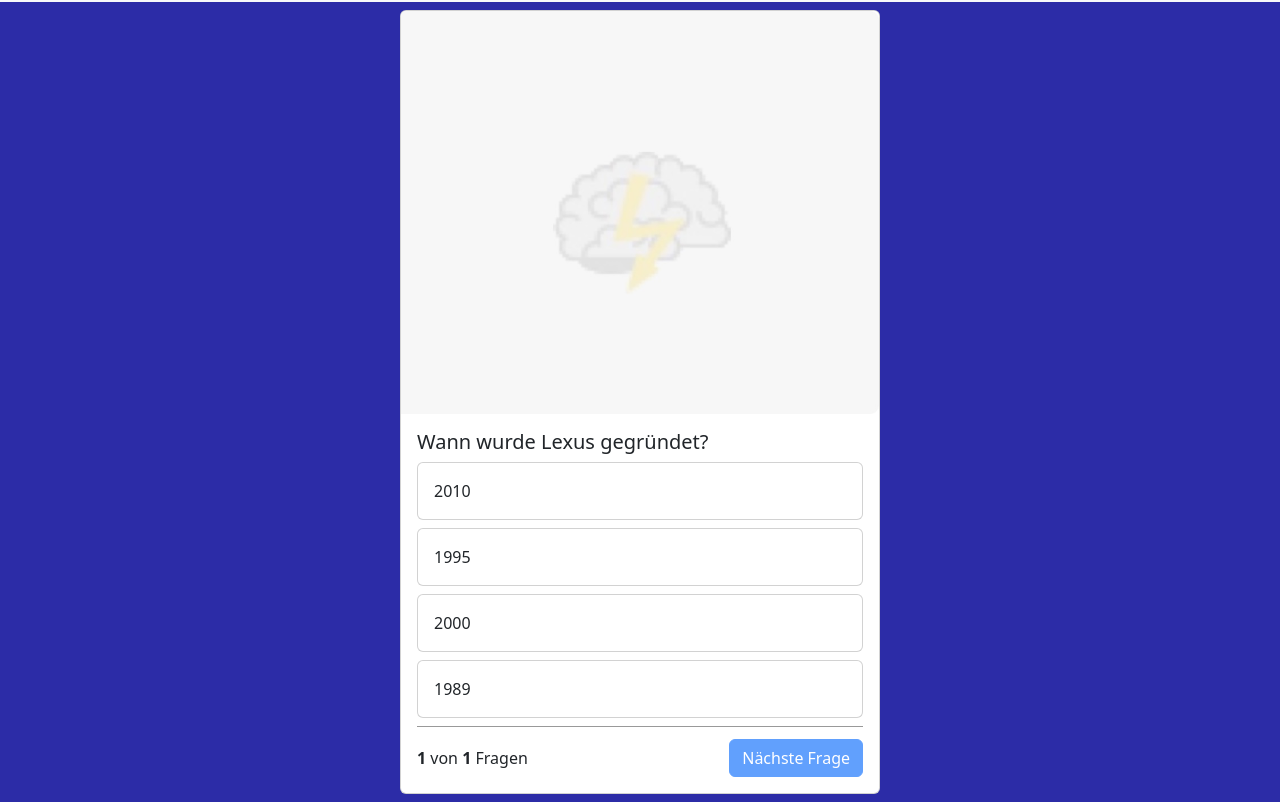
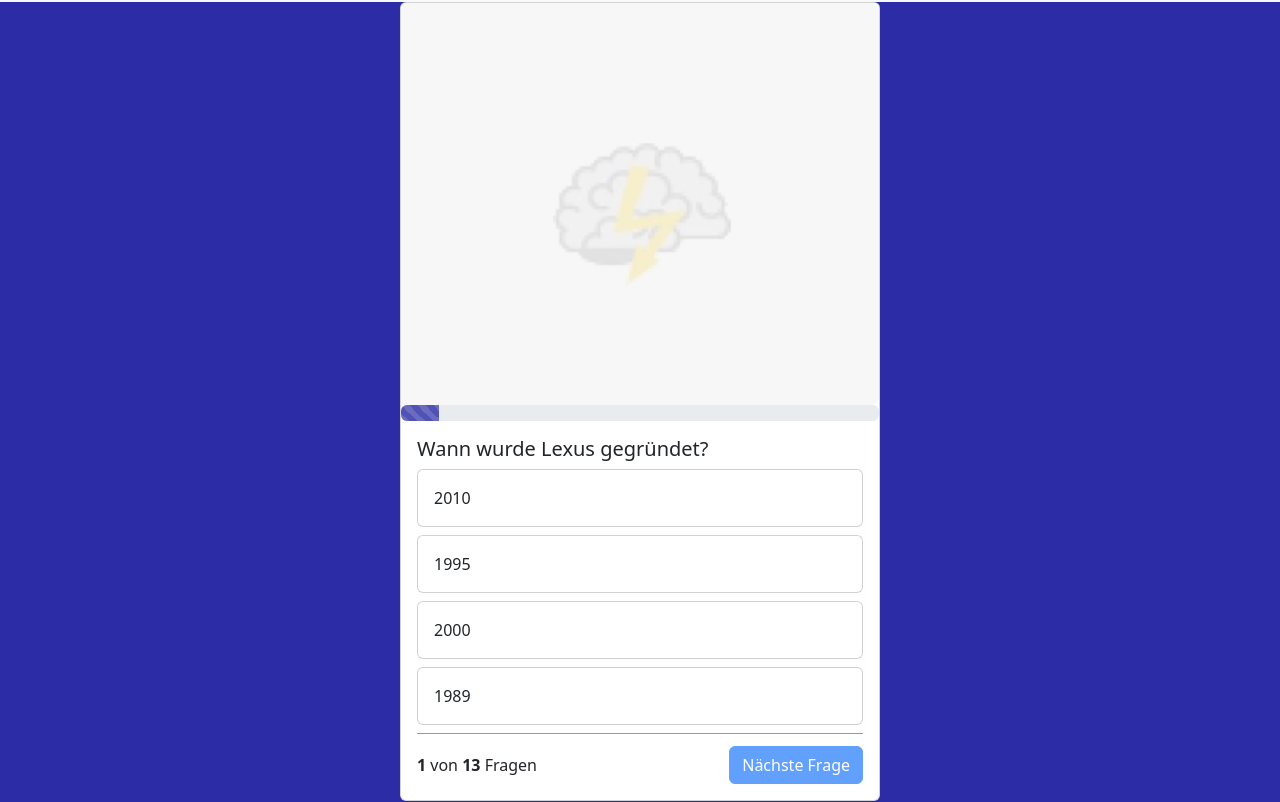
Before and after one commit to JohannRth/Testprojekt, a website: page index.html in a window 1280 px wide. Shown: the part 48-850 px from the top of the page. Drawn offline with nearby package versions, Linux system fonts and the light colour scheme.

Commit message:
added End final-headline

```diff
--- a/index.html
+++ b/index.html
@@ -31,15 +31,18 @@
     </nav>
     <div class="container">
         <div class="card quiz-card">
-            <img src="img/brainbg.jpg" id="header-image" class="card-img-top" alt="...">
+            <img src="./img/brainbg.jpg" id="header-image" class="card-img-top" alt="...">
+
+            <div class="progress" role="progressbar" aria-label="Animated striped example" aria-valuenow="75" aria-valuemin="0" aria-valuemax="100">
+                <div class="progress-bar progress-bar-striped progress-bar-animated" id="progress-bar" style="width: 75%"></div>
+              </div>
+
             <div class="card-body" id="end-screen" style="display: none;">
-                <div class="text-center">Quiz beendet!</div>
-                <div>
-                    <img src="./img/tropy.png" alt="Pokal">
-                </div>
+                <div class="text-center final-headline">Quiz beendet!</div>
                 <div class="text-center">
                     Du hast <b id="amount-of-right-questions">XXX</b> Fragen von <b id="amount-of-questions">XXX</b> Fragen richtig beantwortet!
                 </div>
+
             </div>
             <div class="card-body" id="question-body">
                 <h5 class="card-title" id="questiontext">Frage</h5>
--- a/script.js
+++ b/script.js
@@ -7,102 +7,102 @@
         "answer_4": "1989",
         "right_answer": 4
     },
-    // {
-    //     "question": "Was war das erste Modell von Lexus?",
-    //     "answer_1": "CT 200h",
-    //     "answer_2": "RX 300",
-    //     "answer_3": "LS 400",
-    //     "answer_4": "NX 200t",
-    //     "right_answer": 3
-    // },
-    // {
-    //     "question": "Welches Unternehmen ist der Mutterkonzern von Lexus?",
-    //     "answer_1": "Nissan",
-    //     "answer_2": "Toyota",
-    //     "answer_3": "Honda",
-    //     "answer_4": "Subaru",
-    //     "right_answer": 2
-    // },
-    // {
-    //     "question": "In welchem Land hat Lexus seinen Ursprung?",
-    //     "answer_1": "Deutschland",
-    //     "answer_2": "Japan",
-    //     "answer_3": "USA",
-    //     "answer_4": "Frankreich",
-    //     "right_answer": 2
-    // },
-    // {
-    //     "question": "Wie lautet der Slogan von Lexus",
-    //     "answer_1": "Zoom - Zoom",
-    //     "answer_2": "Innovation that Excites",
-    //     "answer_3": "The Ultimate Driving Machine",
-    //     "answer_4": "The Pursuit of Perfection",
-    //     "right_answer": 4
-    // },
-    // {
-    //     "question": "Welches Modell ist das meistverkaufte SUV von Lexus?",
-    //     "answer_1": "UX",
-    //     "answer_2": "LX",
-    //     "answer_3": "GX",
-    //     "answer_4": "RX",
-    //     "right_answer": 4
-    // },
-    // {
-    //     "question": "Was bedeutet der Name „Lexus“?",
-    //     "answer_1": "Luxus und Eleganz",
-    //     "answer_2": "Schneller als ein Blitz",
-    //     "answer_3": "Innovativ und robust",
-    //     "answer_4": "Treue und Zuverlässigkeit",
-    //     "right_answer": 1
-    // },
-    // {
-    //     "question": "Welches Modell von Lexus ist ein Hybridfahrzeug?",
-    //     "answer_1": "CT 200h",
-    //     "answer_2": "LC 500",
-    //     "answer_3": "IS F",
-    //     "answer_4": "Alle der oben genannten",
-    //     "right_answer": 1
-    // },
-    // {
-    //     "question": "Welcher Lexus wurde im Film „Minority Report“ von Tom Cruise gefahren?",
-    //     "answer_1": "Lexus Future LS",
-    //     "answer_2": "Lexus 3000",
-    //     "answer_3": "Lexus NX 3030",
-    //     "answer_4": "Lexus 2054",
-    //     "right_answer": 4
-    // },
-    // {
-    //     "question": "In welchem Jahr führte Lexus das erste Modell der F-Serie ein, das für hohe Leistung steht?",
-    //     "answer_1": "2010",
-    //     "answer_2": "2003",
-    //     "answer_3": "2007",
-    //     "answer_4": "2015",
-    //     "right_answer": 3
-    // },
-    // {
-    //     "question": "Welches dieser Modelle von Lexus hat einen V8-Motor?",
-    //     "answer_1": "IS 250",
-    //     "answer_2": "LC 500",
-    //     "answer_3": "UX 250h",
-    //     "answer_4": "RX 350",
-    //     "right_answer": 2
-    // },
-    // {
-    //     "question": "Was zeichnet die Mark Levinson-Option in einem Lexus-Fahrzeug aus?",
-    //     "answer_1": "Verbesserte Sicherheitsfunktionen",
-    //     "answer_2": "Hochwertiges Audiosystem",
-    //     "answer_3": "Leistungssteigerung",
-    //     "answer_4": "Erweiterte Navigationsfunktionen",
-    //     "right_answer": 2
-    // },
-    // {
-    //     "question": "Wie heißt das Luxus-SUV von Lexus, das auch als Geländewagen beliebt ist?",
-    //     "answer_1": "LX",
-    //     "answer_2": "NX",
-    //     "answer_3": "ES",
-    //     "answer_4": "IS",
-    //     "right_answer": 1
-    // },
+    {
+        "question": "Was war das erste Modell von Lexus?",
+        "answer_1": "CT 200h",
+        "answer_2": "RX 300",
+        "answer_3": "LS 400",
+        "answer_4": "NX 200t",
+        "right_answer": 3
+    },
+    {
+        "question": "Welches Unternehmen ist der Mutterkonzern von Lexus?",
+        "answer_1": "Nissan",
+        "answer_2": "Toyota",
+        "answer_3": "Honda",
+        "answer_4": "Subaru",
+        "right_answer": 2
+    },
+    {
+        "question": "In welchem Land hat Lexus seinen Ursprung?",
+        "answer_1": "Deutschland",
+        "answer_2": "Japan",
+        "answer_3": "USA",
+        "answer_4": "Frankreich",
+        "right_answer": 2
+    },
+    {
+        "question": "Wie lautet der Slogan von Lexus",
+        "answer_1": "Zoom - Zoom",
+        "answer_2": "Innovation that Excites",
+        "answer_3": "The Ultimate Driving Machine",
+        "answer_4": "The Pursuit of Perfection",
+        "right_answer": 4
+    },
+    {
+        "question": "Welches Modell ist das meistverkaufte SUV von Lexus?",
+        "answer_1": "UX",
+        "answer_2": "LX",
+        "answer_3": "GX",
+        "answer_4": "RX",
+        "right_answer": 4
+    },
+    {
+        "question": "Was bedeutet der Name „Lexus“?",
+        "answer_1": "Luxus und Eleganz",
+        "answer_2": "Schneller als ein Blitz",
+        "answer_3": "Innovativ und robust",
+        "answer_4": "Treue und Zuverlässigkeit",
+        "right_answer": 1
+    },
+    {
+        "question": "Welches Modell von Lexus ist ein Hybridfahrzeug?",
+        "answer_1": "CT 200h",
+        "answer_2": "LC 500",
+        "answer_3": "IS F",
+        "answer_4": "Alle der oben genannten",
+        "right_answer": 1
+    },
+    {
+        "question": "Welcher Lexus wurde im Film „Minority Report“ von Tom Cruise gefahren?",
+        "answer_1": "Lexus Future LS",
+        "answer_2": "Lexus 3000",
+        "answer_3": "Lexus NX 3030",
+        "answer_4": "Lexus 2054",
+        "right_answer": 4
+    },
+    {
+        "question": "In welchem Jahr führte Lexus das erste Modell der F-Serie ein, das für hohe Leistung steht?",
+        "answer_1": "2010",
+        "answer_2": "2003",
+        "answer_3": "2007",
+        "answer_4": "2015",
+        "right_answer": 3
+    },
+    {
+        "question": "Welches dieser Modelle von Lexus hat einen V8-Motor?",
+        "answer_1": "IS 250",
+        "answer_2": "LC 500",
+        "answer_3": "UX 250h",
+        "answer_4": "RX 350",
+        "right_answer": 2
+    },
+    {
+        "question": "Was zeichnet die Mark Levinson-Option in einem Lexus-Fahrzeug aus?",
+        "answer_1": "Verbesserte Sicherheitsfunktionen",
+        "answer_2": "Hochwertiges Audiosystem",
+        "answer_3": "Leistungssteigerung",
+        "answer_4": "Erweiterte Navigationsfunktionen",
+        "right_answer": 2
+    },
+    {
+        "question": "Wie heißt das Luxus-SUV von Lexus, das auch als Geländewagen beliebt ist?",
+        "answer_1": "LX",
+        "answer_2": "NX",
+        "answer_3": "ES",
+        "answer_4": "IS",
+        "right_answer": 1
+    },
 ];
 
 let currentQuestion = 0;
@@ -115,15 +115,18 @@
 }
 
 function showQuestion() {
-    if (currentQuestion >= questions.length) {
-        //TODO: Show End Screen
+    if (currentQuestion >= questions.length) {//Show End Screen
         document.getElementById('end-screen').style = '';
         document.getElementById('question-body').style = 'display: none';
 
         document.getElementById('amount-of-questions').innerHTML = questions.length;
         document.getElementById('amount-of-right-questions').innerHTML = rightQuestions;
         document.getElementById('header-image').src = './img/tropyfull.png';
-    } else {
+    } else { //Show question
+        let percent = (currentQuestion + 1) / questions.length;
+        percent = Math.round(percent * 100);
+        document.getElementById('progress-bar').style = `width: ${percent}%`;
+
         let question = questions[currentQuestion];
 
         document.getElementById('question-number').innerHTML = currentQuestion + 1;
--- a/style.css
+++ b/style.css
@@ -3,7 +3,7 @@
 }
 
 .container {
-    min-height: 100vh;
+    min-height: 94vh;
     background-color: rgb(44, 44, 167)!important;
     display: flex;
     align-items: center;
@@ -38,3 +38,12 @@
 .text-center {
     text-align: center;
 }
+
+.final-headline {
+    font-size: 38px;
+    margin-bottom: 20px;
+}
+
+.progress {
+    --bs-progress-bar-bg:rgba(44, 44, 167, 0.8) !important;
+}
```
Also changed, not shown: img/tropyfull.png (added).
